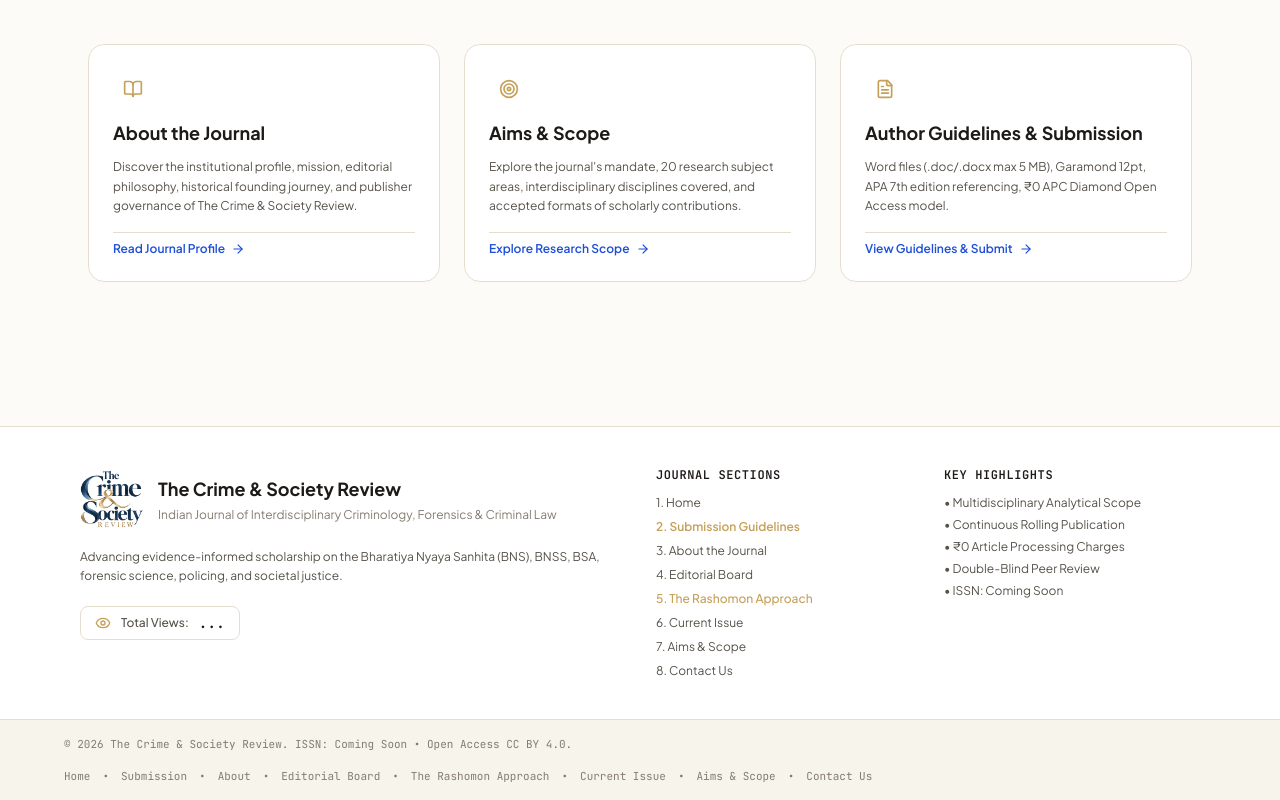
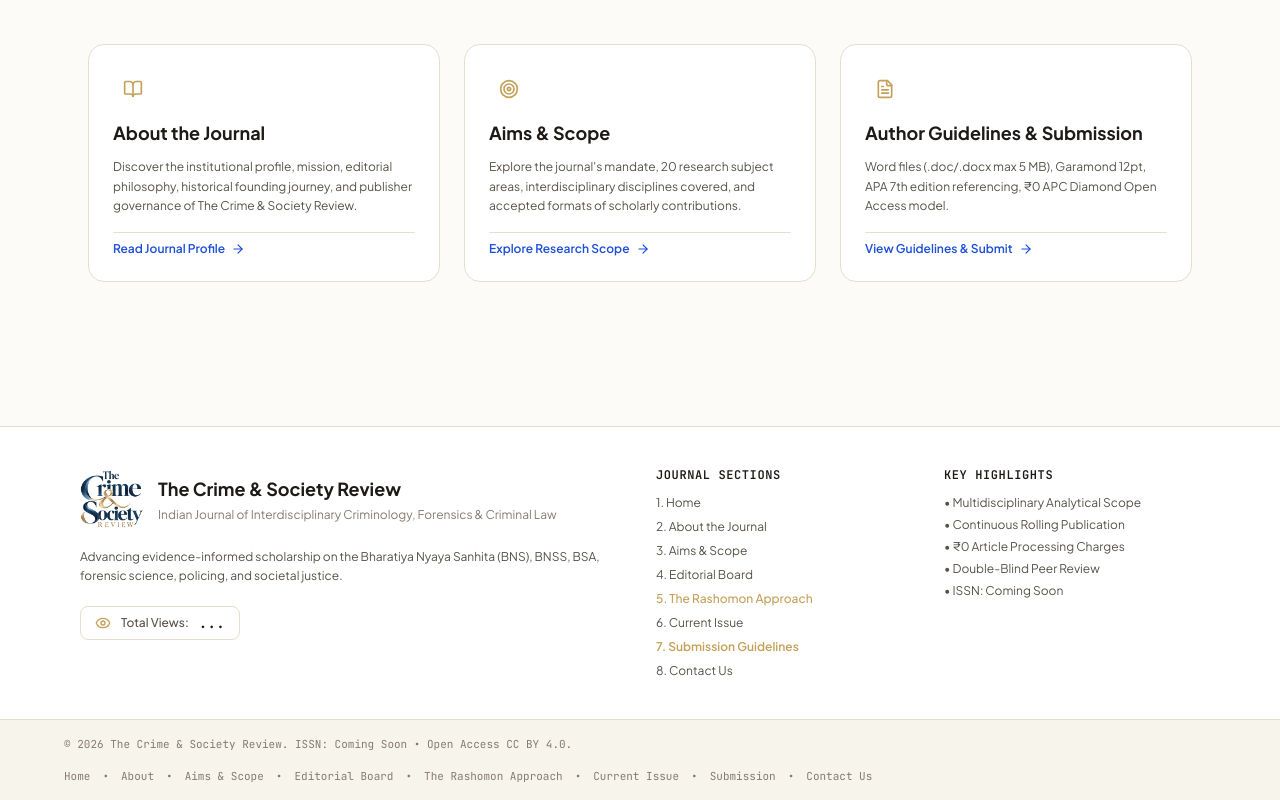
Before and after one commit to thecrimeandsocietyreview/website, a React (Vite) app: page / in a window 1280 px wide. Shown: the part 1008-1808 px from the top of the page. Built offline with nearby package versions, Linux system fonts and the light colour scheme; no server answers.

Commit message:
fix(nav): reorder navbar links to place Aims & Scope after About and Submission after Current Issue

```diff
--- a/src/components/common/Footer.tsx
+++ b/src/components/common/Footer.tsx
@@ -43,12 +43,12 @@
           </h4>
           <ul className="space-y-2 text-xs font-serif">
             <li><Link to="/" className="hover:text-[var(--accent-navy)] transition-colors">1. Home</Link></li>
-            <li><Link to="/submit" className="hover:text-[var(--accent-navy)] transition-colors font-semibold text-[var(--accent-gold)]">2. Submission Guidelines</Link></li>
-            <li><Link to="/about" className="hover:text-[var(--accent-navy)] transition-colors">3. About the Journal</Link></li>
+            <li><Link to="/about" className="hover:text-[var(--accent-navy)] transition-colors">2. About the Journal</Link></li>
+            <li><Link to="/aims-scope" className="hover:text-[var(--accent-navy)] transition-colors">3. Aims &amp; Scope</Link></li>
             <li><Link to="/editorial-board" className="hover:text-[var(--accent-navy)] transition-colors">4. Editorial Board</Link></li>
             <li><Link to="/rashomon-approach" className="hover:text-[var(--accent-navy)] transition-colors font-medium text-[var(--accent-gold)]">5. The Rashomon Approach</Link></li>
             <li><Link to="/current-issue" className="hover:text-[var(--accent-navy)] transition-colors">6. Current Issue</Link></li>
-            <li><Link to="/aims-scope" className="hover:text-[var(--accent-navy)] transition-colors">7. Aims &amp; Scope</Link></li>
+            <li><Link to="/submit" className="hover:text-[var(--accent-navy)] transition-colors font-semibold text-[var(--accent-gold)]">7. Submission Guidelines</Link></li>
             <li><Link to="/contact" className="hover:text-[var(--accent-navy)] transition-colors">8. Contact Us</Link></li>
           </ul>
         </div>
@@ -78,9 +78,9 @@
           <div className="flex items-center gap-3 flex-wrap">
             <Link to="/" className="hover:text-[var(--text-primary)]">Home</Link>
             <span>•</span>
-            <Link to="/submit" className="hover:text-[var(--text-primary)]">Submission</Link>
+            <Link to="/about" className="hover:text-[var(--text-primary)]">About</Link>
             <span>•</span>
-            <Link to="/about" className="hover:text-[var(--text-primary)]">About</Link>
+            <Link to="/aims-scope" className="hover:text-[var(--text-primary)]">Aims &amp; Scope</Link>
             <span>•</span>
             <Link to="/editorial-board" className="hover:text-[var(--text-primary)]">Editorial Board</Link>
             <span>•</span>
@@ -88,7 +88,7 @@
             <span>•</span>
             <Link to="/current-issue" className="hover:text-[var(--text-primary)]">Current Issue</Link>
             <span>•</span>
-            <Link to="/aims-scope" className="hover:text-[var(--text-primary)]">Aims &amp; Scope</Link>
+            <Link to="/submit" className="hover:text-[var(--text-primary)]">Submission</Link>
             <span>•</span>
             <Link to="/contact" className="hover:text-[var(--text-primary)]">Contact Us</Link>
           </div>
--- a/src/components/common/Header.tsx
+++ b/src/components/common/Header.tsx
@@ -17,12 +17,12 @@
 
   const navLinks = [
     { label: 'Home', path: '/' },
-    { label: 'Submission', path: '/submit' },
     { label: 'About the Journal', path: '/about' },
+    { label: 'Aims & Scope', path: '/aims-scope' },
     { label: 'Editorial Board', path: '/editorial-board' },
     { label: 'The Rashomon Approach', path: '/rashomon-approach' },
     { label: 'Current Issue', path: '/current-issue' },
-    { label: 'Aims & Scope', path: '/aims-scope' },
+    { label: 'Submission', path: '/submit' },
     { label: 'Contact Us', path: '/contact' },
   ];
 
```
